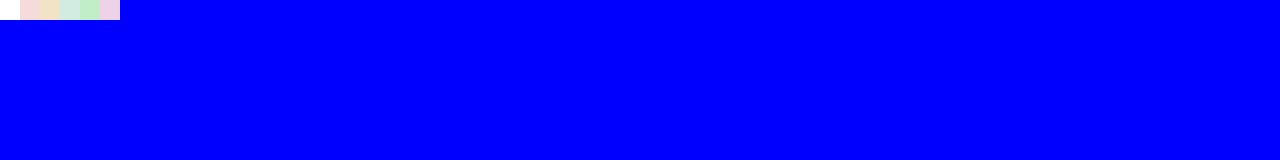
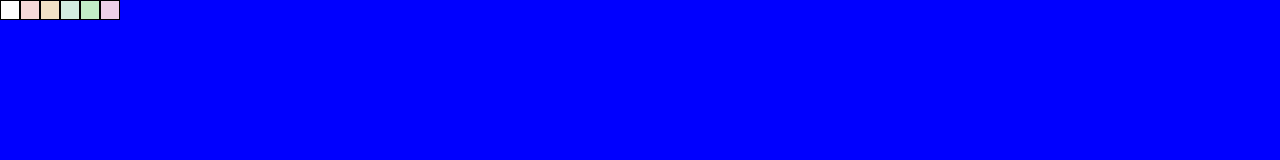
Before and after one commit to jian-ong/pixel-art-app, a Next.js app: page / in a window 1280 px wide. Shown: the top 160 px of the page. Built offline with nearby package versions, Linux system fonts and the light colour scheme.

Commit message:
enable selection of a colour by clicking it

```diff
--- a/components/ColorPalette.tsx
+++ b/components/ColorPalette.tsx
@@ -1,7 +1,8 @@
 import styled from "styled-components";
 import { Color } from "../models/types";
 
-const ColorCell = styled.div<{ color: string }>`
+const ColorCell = styled.button<{ color: string; selected: boolean }>`
+  border: 1px solid ${({ selected }) => (selected ? "red" : "black")};
   ${(props) => `background-color: ${props.color}`};
   height: 20px;
   width: 20px;
@@ -11,11 +12,24 @@ const Container = styled.div`
   display: flex;
 `;
 
-export const ColorPalette = ({ colors }: { colors: Color[] }) => {
+export const ColorPalette = ({
+  colors,
+  selected,
+  onSelect,
+}: {
+  colors: Color[];
+  selected: Color | null;
+  onSelect: (color: Color) => void;
+}) => {
   return (
     <Container>
       {colors.map((color: Color) => (
-        <ColorCell key={color} color={color} />
+        <ColorCell
+          key={color}
+          color={color}
+          selected={color === selected}
+          onClick={() => onSelect(color)}
+        />
       ))}
     </Container>
   );
--- a/pages/index.tsx
+++ b/pages/index.tsx
@@ -1,5 +1,6 @@
 import type { NextPage } from "next";
 import Head from "next/head";
+import { useState } from "react";
 import { ColorPalette } from "../components/ColorPalette";
 import Grid from "../components/Grid";
 import Layout from "../components/Layout";
@@ -18,6 +19,7 @@ const Home: NextPage = () => {
     "#eed2e8",
   ];
   const grid = createEmptyGrid(25, 25);
+  const [selected, setSelected] = useState<Color | null>(null);
 
   return (
     <>
@@ -28,7 +30,13 @@ const Home: NextPage = () => {
       </Head>
 
       <Layout
-        colorPalette={<ColorPalette colors={colors} />}
+        colorPalette={
+          <ColorPalette
+            colors={colors}
+            selected={selected}
+            onSelect={(color) => setSelected(color)}
+          />
+        }
         grid={<Grid grid={grid} />}
         actions={<div>actions</div>}
       />
```
